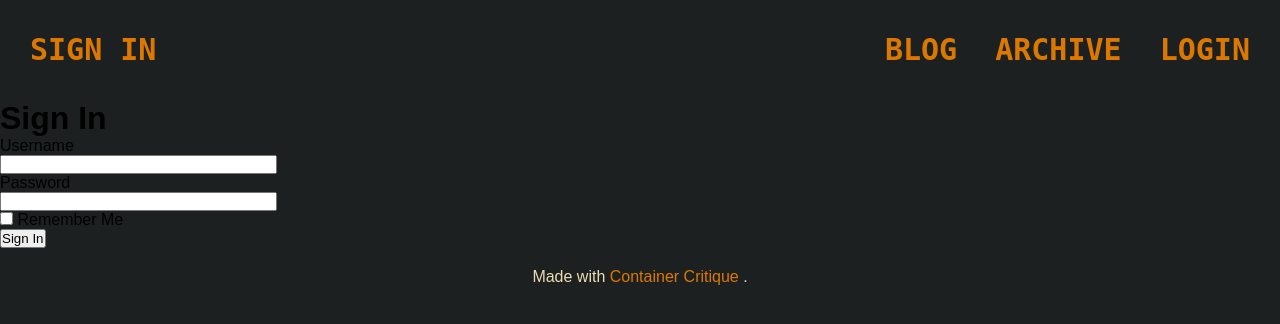
After one commit to tiyn/container-critique, a Flask app: page /login in a window 1280 px wide. The commit adds this page. Shown: the top 324 px of the page. Run offline with Flask 2, Linux system fonts and the light colour scheme.

Commit message:
src: login base added

```diff
--- a/src/app.py
+++ b/src/app.py
@@ -1,5 +1,5 @@
 from flask import Flask, flash, make_response, render_template, request, redirect, abort, url_for
-from flask_login import current_user, login_user, LoginManager
+from flask_login import current_user, login_user, LoginManager, logout_user
 
 import content as con_gen
 import config
@@ -8,83 +8,112 @@ from flask_wtf import FlaskForm
 from wtforms import StringField, PasswordField, SubmitField, BooleanField
 from wtforms.validators import DataRequired
 
-class LoginForm(FlaskForm):
-    username = StringField('Username', validators=[DataRequired()])
-    password = PasswordField('Password', validators=[DataRequired()])
-    remember_me = BooleanField('Remember Me')
-    submit = SubmitField('Sign In')
-
 
 app = Flask(__name__)
 login = LoginManager(app)
+login.login_view = 'login'
+
+class LoginForm(FlaskForm):
+    username = StringField("Username", validators=[DataRequired()])
+    password = PasswordField("Password", validators=[DataRequired()])
+    remember_me = BooleanField("Remember Me")
+    submit = SubmitField("Sign In")
 
 TITLE = config.TITLE
 STYLE = config.STYLE
 DESCRIPTION = config.DESCRIPTION
 WEBSITE = config.WEBSITE
 
+from werkzeug.security import generate_password_hash, check_password_hash
+
+class User():
+
+    def __init__(self, username):
+        self.username = username
+        self.id = 1
+        self.is_active = True
+        self.is_authenticated = False
+        self.is_anonymous = False
+
+    def set_password(self, password):
+        self.password_hash = generate_password_hash(password)
+
+    def check_password(self, password):
+        return check_password_hash(self.password_hash, password)
+
+    def get_id(self):
+        return self.id
+
+u = User("marten")
+u.set_password("test")
 
 class Config(object):
-    SECRET_KEY = '123534'
+    SECRET_KEY = "123534"
 
 app.config.from_object(Config)
 
 
 @app.errorhandler(404)
 def page_not_found(e):
-    return render_template('error.html', title=TITLE, errorcode='404', style=STYLE), 404
+    return render_template("error.html", title=TITLE, errorcode="404", style=STYLE), 404
 
 
-@app.route('/')
-@app.route('/index.html')
+@app.route("/")
+@app.route("/index.html")
 def index():
     content = con_gen.gen_index_string()
-    return render_template('index.html', title=TITLE, content_string=content, style=STYLE)
+    return render_template("index.html", title=TITLE, content_string=content, style=STYLE)
 
 
-@app.route('/archive')
-@app.route('/archive.html')
+@app.route("/archive")
+@app.route("/archive.html")
 def blog_archive():
     content = con_gen.gen_arch_string()
-    return render_template('archive.html', title=TITLE, content_string=content, style=STYLE)
+    return render_template("archive.html", title=TITLE, content_string=content, style=STYLE)
 
 
-@app.route('/entry/<path>')
+@app.route("/entry/<path>")
 def entry(path):
     content = con_gen.gen_stand_string(path)
-    if content != '':
-        return render_template('standalone.html', title=TITLE, content_string=content, style=STYLE)
+    if content != "":
+        return render_template("standalone.html", title=TITLE, content_string=content, style=STYLE)
     abort(404)
 
 
-@app.route('/feed.xml')
-@app.route('/rss.xml')
+@app.route("/feed.xml")
+@app.route("/rss.xml")
 def feed():
     content = con_gen.get_rss_string()
-    rss_xml = render_template('rss.xml', content_string=content, title=TITLE,
+    rss_xml = render_template("rss.xml", content_string=content, title=TITLE,
                               description=DESCRIPTION, website=WEBSITE)
     response = make_response(rss_xml)
-    response.headers['Content-Type'] = 'application/rss+xml'
+    response.headers["Content-Type"] = "application/rss+xml"
     return response
 
 @login.user_loader
 def load_user(id):
-    return ""
+    ## TODO: load user from db by id
+    return id
 
-@app.route('/login', methods=['GET', 'POST'])
+@app.route("/login", methods=["GET", "POST"])
 def login():
-    if current_user.is_authenticated:
-        return redirect(url_for('index'))
+    #if current_user.is_authenticated:
+    #    return redirect("/index")
     form = LoginForm()
     if form.validate_on_submit():
-        user = User.query.filter_by(username=form.username.data).first()
+        user = u
+        #user = form.username.data
         if user is None or not user.check_password(form.password.data):
-            flash('Invalid username or password')
-            return redirect(url_for('login'))
+            flash("Invalid username or password")
+            return redirect(url_for("login"))
         login_user(user, remember=form.remember_me.data)
-        return redirect(url_for('index'))
-    return render_template('login.html', title='Sign In', form=form)
+        return redirect(url_for("index"))
+    return render_template("login.html", title="Sign In", form=form, style=STYLE)
 
+@app.route('/logout')
+def logout():
+    logout_user()
+    return redirect(url_for('index'))
 
-if __name__ == '__main__':
-    app.run(host='0.0.0.0')
+if __name__ == "__main__":
+    app.run(host="0.0.0.0")
--- a/src/content.py
+++ b/src/content.py
@@ -1,4 +1,4 @@
-ENTRY_DIR = 'templates/entry'
+ENTRY_DIR = "templates/entry"
 
 def gen_arch_string():
     """
--- a/src/templates/archive.html
+++ b/src/templates/archive.html
@@ -1,4 +1,4 @@
-{% extends 'template.html' %}
+{% extends "template.html" %}
 {% block content %}
 <div class="container">
     <div class="blogarchive">
--- /dev/null
+++ b/src/templates/login.html
@@ -0,0 +1,18 @@
+{% extends "template.html" %}
+
+{% block content %}
+    <h1>Sign In</h1>
+    <form action="" method="post" novalidate>
+        {{ form.hidden_tag() }}
+        <p>
+            {{ form.username.label }}<br>
+            {{ form.username(size=32) }}
+        </p>
+        <p>
+            {{ form.password.label }}<br>
+            {{ form.password(size=32) }}
+        </p>
+        <p>{{ form.remember_me() }} {{ form.remember_me.label }}</p>
+        <p>{{ form.submit() }}</p>
+    </form>
+{% endblock %}
--- a/src/templates/standalone.html
+++ b/src/templates/standalone.html
@@ -1,4 +1,4 @@
-{% extends 'template.html' %}
+{% extends "template.html" %}
 {% block content %}
 <div class="container">
     <div class="standalone">
--- a/src/templates/template.html
+++ b/src/templates/template.html
@@ -16,6 +16,11 @@
             <a href="/">Blog</a>
             <a href="/archive">Archive</a>
             <label for="main-menu-check" class="hide-menu">X</label>
+            {% if current_user.is_anonymous %}
+            <a href="/login">Login</a>
+            {% else %}
+            <a href="/logout">Logout</a>
+            {% endif %}
         </div>
     </div>
     <!-- Menu -->
```
Also changed, not shown: src/config.py (+4 -4 lines).
